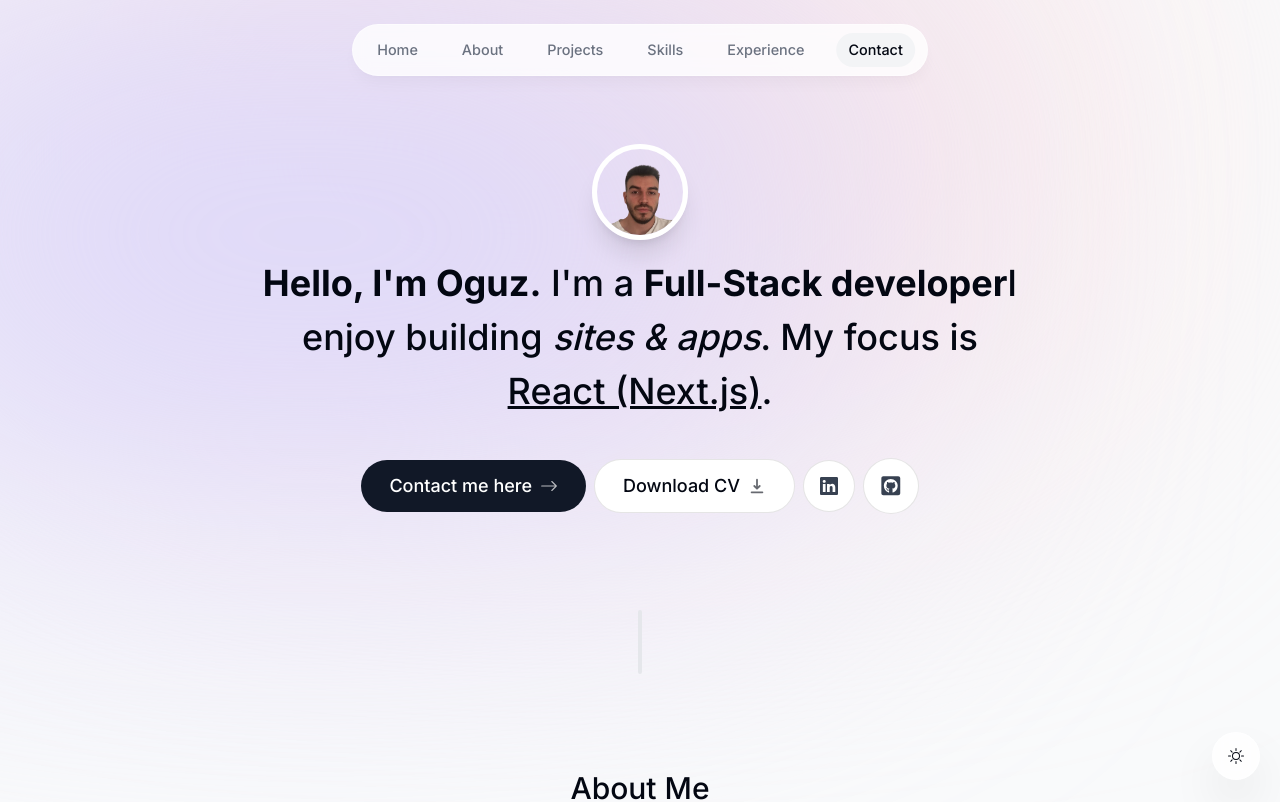
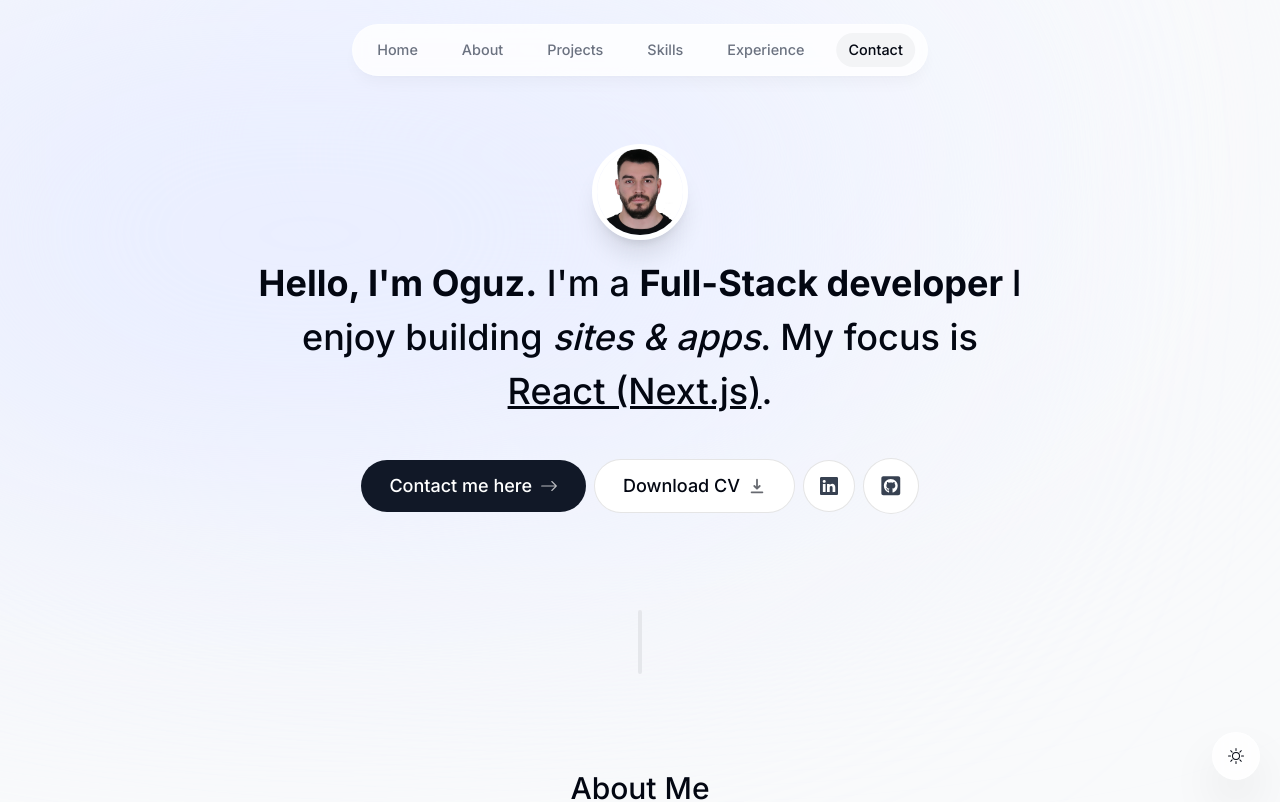
Before and after one commit to oguzcinar29/my-portfoilo, a Next.js app: page / in a window 1280 px wide. Shown: the top 802 px of the page. Built offline with nearby package versions, Linux system fonts and the light colour scheme.

Commit message:
picture changed

```diff
--- a/app/layout.tsx
+++ b/app/layout.tsx
@@ -24,8 +24,8 @@
       <body
         className={`${inter.className} bg-gray-50 text-gray-950 relative pt-28 sm:pt-36 dark:bg-gray-900 dark:text-gray-50 dark:text-opacity-90`}
       >
-        <div className="bg-[#fbe2e3] absolute top-[-6rem] -z-10 right-[11rem] h-[31.25rem] w-[31.25rem] rounded-full blur-[10rem] sm:w-[68.75rem] dark:bg-[#946263]"></div>
-        <div className="bg-[#dbd7fb] absolute top-[-1rem] -z-10 left-[-35rem] h-[31.25rem] w-[50rem] rounded-full blur-[10rem] sm:w-[68.75rem] md:left-[-33rem] lg:left-[-28rem] xl:left-[-15rem] 2xl:left-[-5rem] dark:bg-[#676394]"></div>
+        <div className="bg-[#f6f8ff] absolute top-[-6rem] -z-10 right-[11rem] h-[31.25rem] w-[31.25rem] rounded-full blur-[10rem] sm:w-[68.75rem] dark:bg-[#404554]"></div>
+        <div className="bg-[#e7ecff] absolute top-[-1rem] -z-10 left-[-35rem] h-[31.25rem] w-[50rem] rounded-full blur-[10rem] sm:w-[68.75rem] md:left-[-33rem] lg:left-[-28rem] xl:left-[-15rem] 2xl:left-[-5rem] dark:bg-[#484b60]"></div>
 
         <ThemeContextProvider>
           <ActiveSectionContextProvider>
--- a/components/experience.tsx
+++ b/components/experience.tsx
@@ -16,7 +16,11 @@
   const { theme } = useTheme();
 
   return (
-    <section id="experience" ref={ref} className="scroll-mt-28 mb-28 sm:mb-40">
+    <section
+      id="experience"
+      ref={ref}
+      className="scroll-mt-28 mb-28 sm:mb-40 flex flex-col justify-center items-center"
+    >
       <SectionHeading>My experience</SectionHeading>
     </section>
   );
--- a/components/intro.tsx
+++ b/components/intro.tsx
@@ -9,7 +9,7 @@
 import { FaGithubSquare } from "react-icons/fa";
 import { useSectionInView } from "@/lib/hooks";
 import { useActiveSectionContext } from "@/context/active-section-context";
-import img from "../public/pp-removebg.png";
+import img from "../public/A0413.jpg";
 
 export default function Intro() {
   const { ref } = useSectionInView("Home", 0.5);
@@ -50,8 +50,8 @@
         animate={{ opacity: 1, y: 0 }}
       >
         <span className="font-bold">Hello, I'm Oguz.</span> I'm a{" "}
-        <span className="font-bold">Full-Stack developer</span>I enjoy building{" "}
-        <span className="italic">sites & apps</span>. My focus is{" "}
+        <span className="font-bold">Full-Stack developer </span> I enjoy
+        building <span className="italic">sites & apps</span>. My focus is{" "}
         <span className="underline">React (Next.js)</span>.
       </motion.h1>
 
```
Also changed, not shown: public/A0413.jpg (added).
